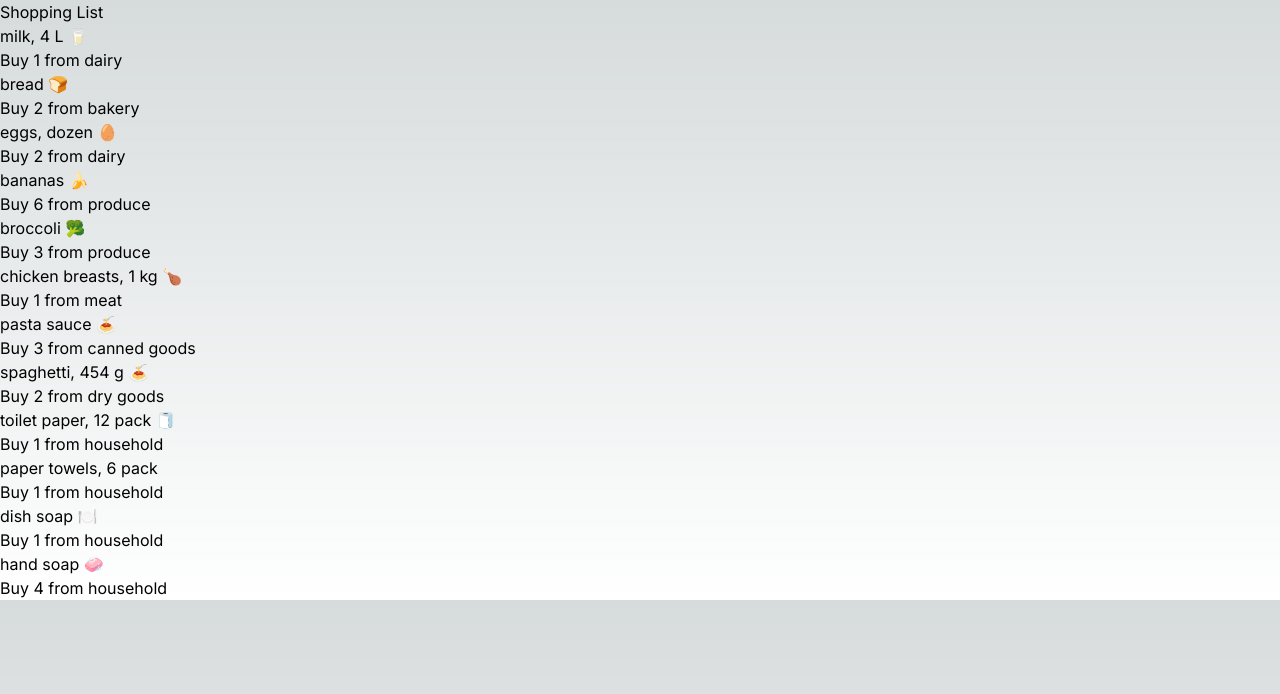
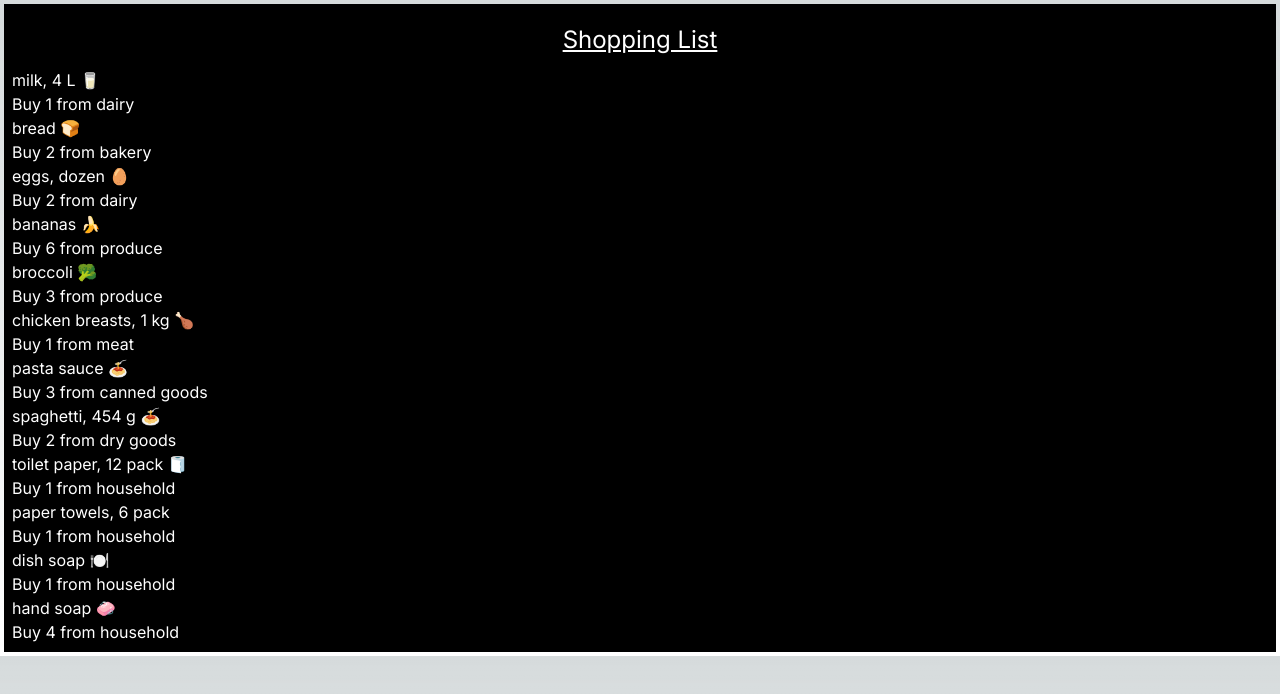
Before and after one commit to karmdesai13/cprg306-assignments, a Next.js app: page /week3 in a window 1280 px wide. Shown: the top 694 px of the page. Built offline with nearby package versions, Linux system fonts and the light colour scheme.

Commit message:
added tailwind css to page.js

```diff
--- a/app/week3/page.js
+++ b/app/week3/page.js
@@ -2,8 +2,8 @@ import ItemList from "./item-list";
 
 export default function Page() {
     return (
-        <div>
-            <h1>Shopping List</h1>
+        <div className="bg-black text-white p-2  m-1">
+            <h1 className="text-2xl text-center underline p-3">Shopping List</h1>
             <ItemList />
 
         </div>
```
